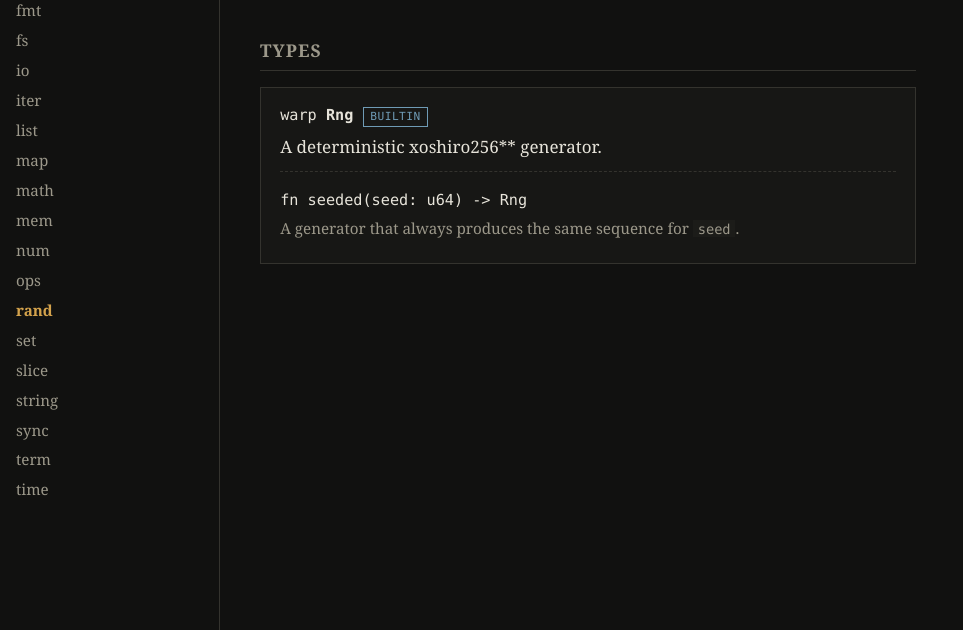
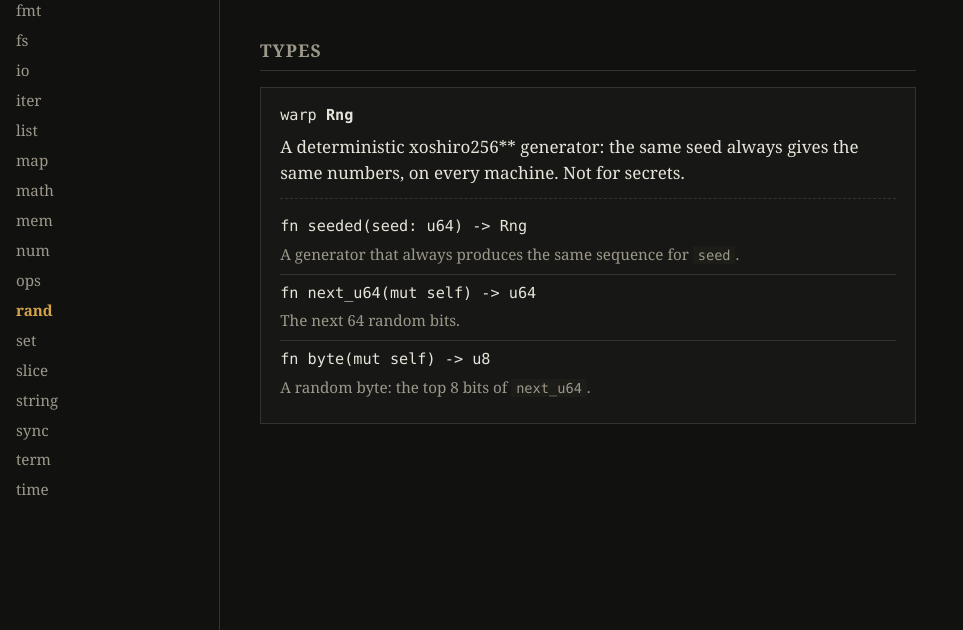
Before and after one commit to aprxl/Loom, a plain HTML site: page docs/std/modules/rand.html in a window 1280 px wide. Shown: the part 170-800 px from the top of the page, without its empty margins (0-963 px from the left). Drawn offline with Linux system fonts and the light colour scheme.

Commit message:
Add integer rotations and a Loom-written Rng
`rotate_left`/`rotate_right` work within the type's width. `Rng` is
xoshiro256** seeded through splitmix64, written in plain Loom (no longer
`#builtin`), with `next_u64` and `byte`; the fixture's values come from a
separate implementation of the reference algorithm.

Co-Authored-By: Claude Opus 5.5 <noreply@anthropic.com>

```diff
--- a/docs/std/modules/rand.html
+++ b/docs/std/modules/rand.html
@@ -40,9 +40,9 @@
 <div class="item">
 <div class="item-head">
 <span class="sig">warp <strong>Rng</strong></span>
-<span class="badge builtin">builtin</span>
+
 </div>
-<p class="item-doc">A deterministic xoshiro256** generator.</p>
+<p class="item-doc">A deterministic xoshiro256** generator: the same seed always gives the same numbers, on every machine. Not for secrets.</p>
 <div class="members">
 <div class="member">
 <div class="member-head">
@@ -51,6 +51,20 @@
 </div>
 <p class="member-doc">A generator that always produces the same sequence for <code>seed</code>.</p>
 </div>
+<div class="member">
+<div class="member-head">
+<span class="sig">fn next_u64(mut self) -&gt; u64</span>
+
+</div>
+<p class="member-doc">The next 64 random bits.</p>
+</div>
+<div class="member">
+<div class="member-head">
+<span class="sig">fn byte(mut self) -&gt; u8</span>
+
+</div>
+<p class="member-doc">A random byte: the top 8 bits of <code>next_u64</code>.</p>
+</div>
 </div>
 </div>
 </main>
```
Also changed, not shown: docs/std/modules/num.html (+14 -0 lines), 6 other files.
